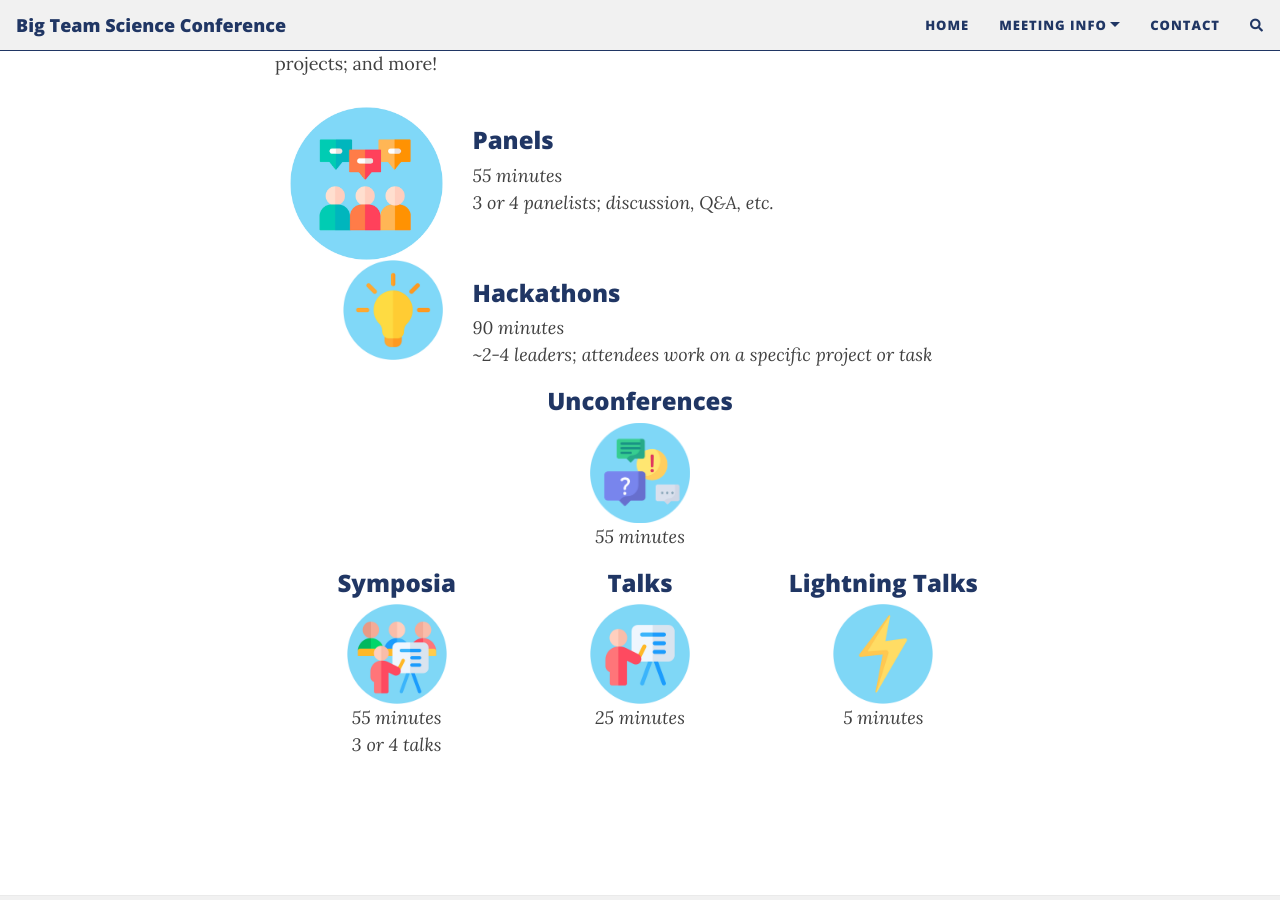
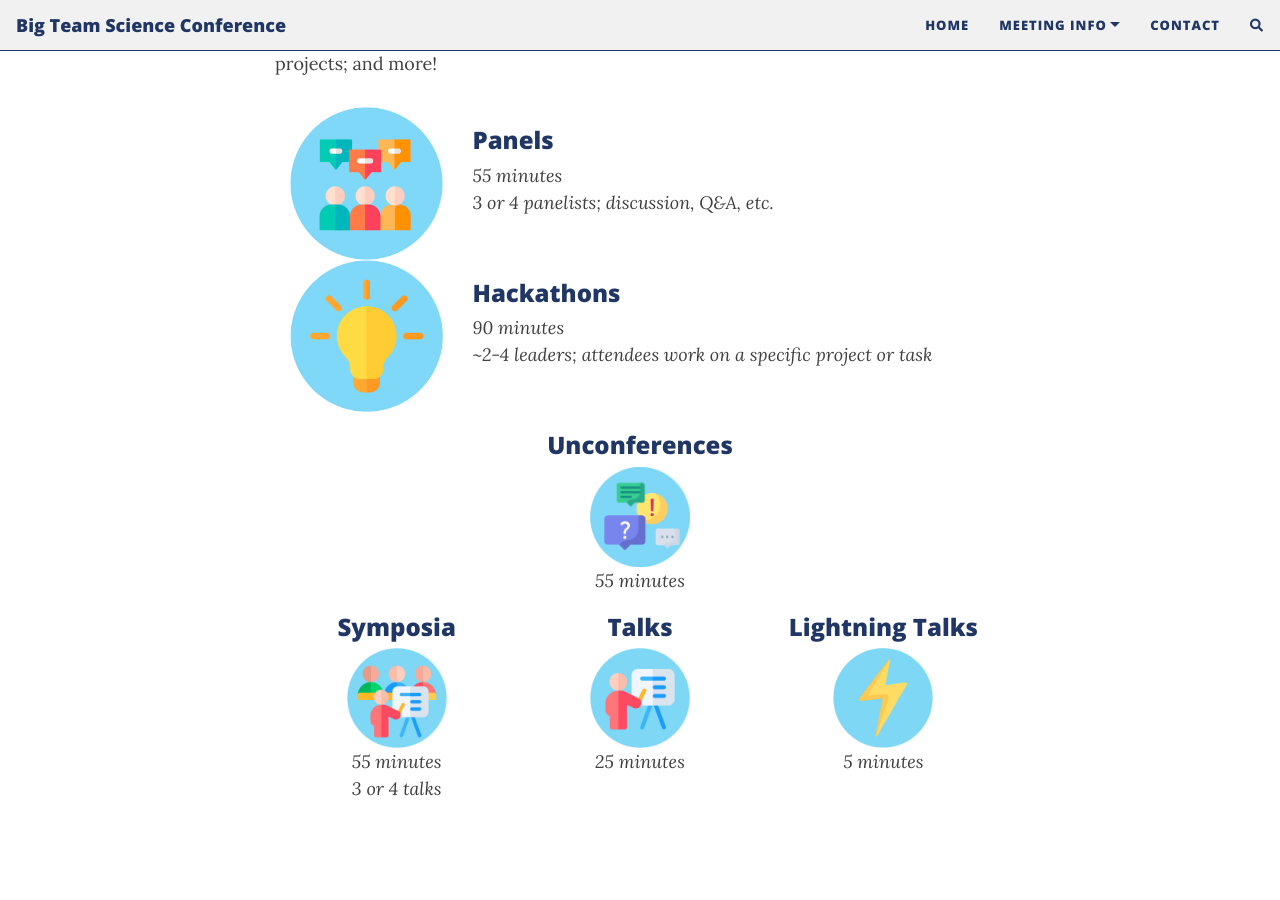
Before and after one commit to bigteamscienceconference/bigteamscienceconference.github.io, a Jekyll site: the page built from submissions.md, in a window 1280 px wide and 900 px high, scrolled down 698 px. Built offline with Jekyll 4.4.1, drawn with Linux system fonts in a browser that asks for light colours; nearby versions of some CDN libraries; comment, search, counter and statistics services are not loaded.

Commit message:
Update submissions.md

```diff
--- a/submissions.md
+++ b/submissions.md
@@ -21,7 +21,7 @@
 <section>
   <div class="container">
     <div class="row justify-content-around">
-      <div class="col-sm-3" align="right">
+      <div class="col-sm-3" align="center">
         <img src="/assets/img/panel.png" alt="panel"><br>
       </div>
       <div class="col-sm-9" align="left">
@@ -31,8 +31,8 @@
       </div>
     </div>
     <div class="row justify-content-around">
-      <div class="col-sm-3" align="right">
-        <img src="/assets/img/hackathon.png" alt="hackathon" width="100" height="100"><br>
+      <div class="col-sm-3" align="center">
+        <img src="/assets/img/hackathon.png" alt="hackathon"><br>
       </div>
       <div class="col-sm-9" align="left">
         <h3>Hackathons</h3>
```
